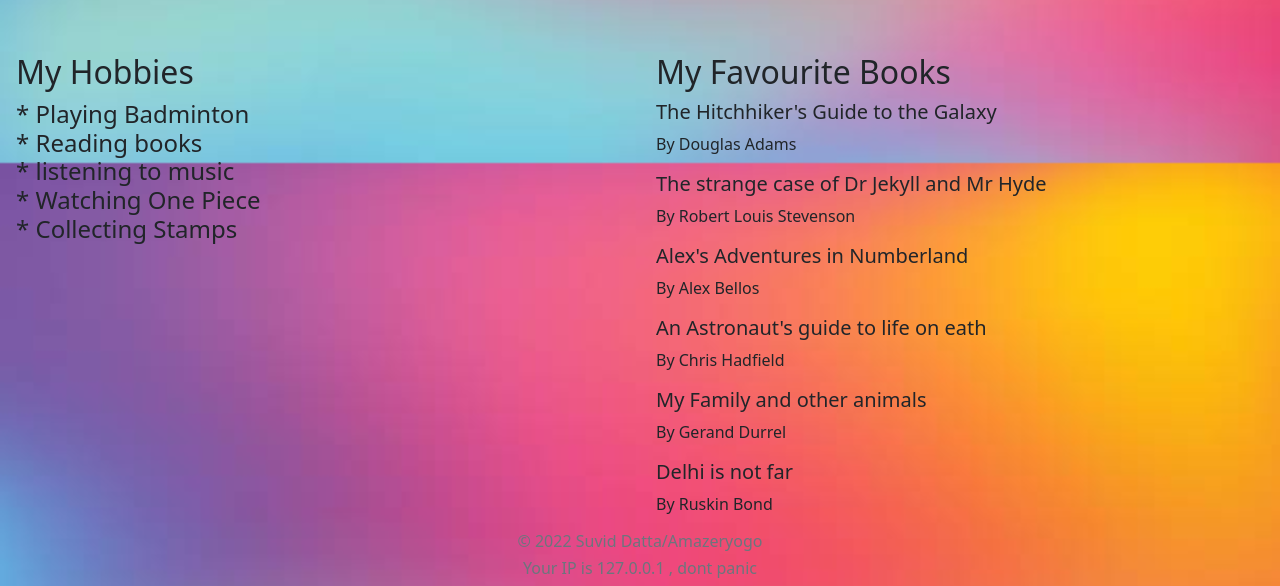
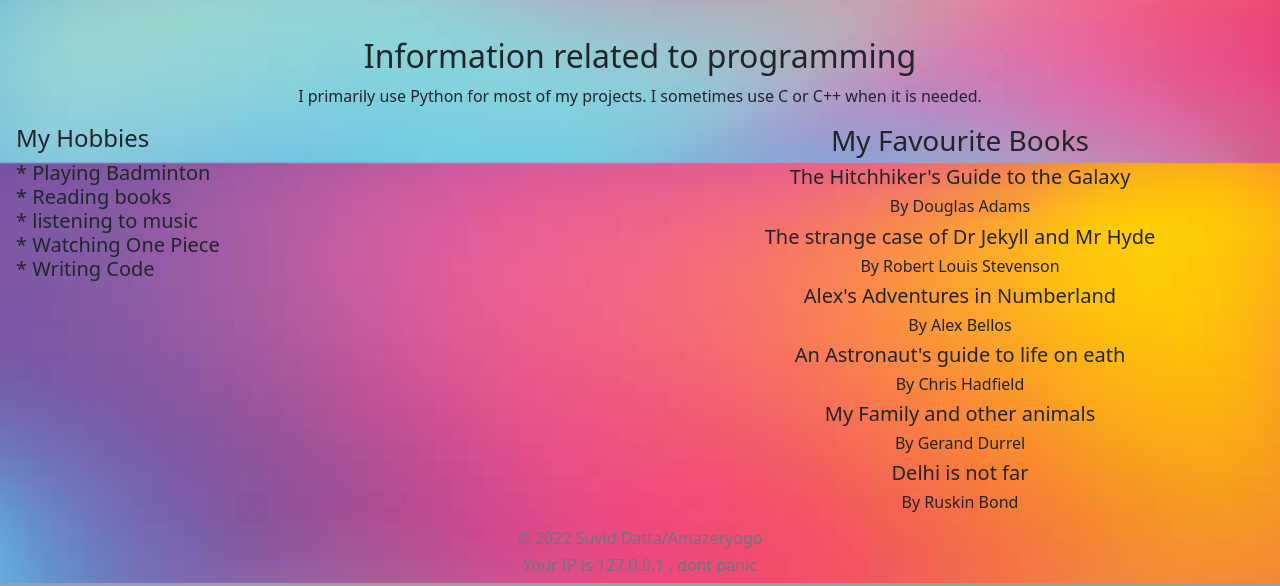
Before and after one commit to Amazeryogo/amazeryogo.in, a Flask app: page / in a window 1280 px wide. Shown: the part 637-1223 px from the top of the page. Run offline with Flask 2, Linux system fonts and the light colour scheme; some libraries are stand-ins or nearby versions.

Commit message:
ok enuf changes

```diff
--- a/src/templates/index.html
+++ b/src/templates/index.html
@@ -86,31 +86,34 @@
   </div>
 </div>
     </div>
-
+    <div class="card-transparent" style="width: 100%">
+    <h2 class="card-title" style="text-align: center">Information related to programming</h2>
+    <p class="card-text" style="text-align: center">I primarily use Python for most of my projects. I sometimes use C or C++ when it is needed.<br/></p>
+  </div>
+</div>
     <div class="tost">
     <div class="card-transparent" style="width: 50%; height: auto">
     <div class="card-body">
-    <h2 class="card-title">My Hobbies</h2>
-    <h4 class="card-text">
+    <h4 class="card-title">My Hobbies</h4>
+    <h5 class="card-text">
         * Playing Badminton <br/>
         * Reading books <br/>
         * listening to music <br/>
         * Watching One Piece <br/>
-        * Collecting Stamps
-
-    </h4>
+        * Writing Code
+    </h5>
   </div>
     </div>
   <div class="card-transparent" style="width: 50%; height: auto">
   <div class="card-body">
-    <h2 class="card-title">My Favourite Books</h2>
+    <h3 class="card-title" style="text-align: center">My Favourite Books</h3>
       {% for book in books %}
-    <h5 class="card-text">
+    <h5 class="card-text" style="text-align: center">
         {{ book.name }}
     </h5>
-    <p class="card-text">
+    <h6 class="card-text" style="text-align: center">
         {{ book.author }}
-    </p>
+    </h6>
       {%  endfor %}
   </div>
 </div>
```
